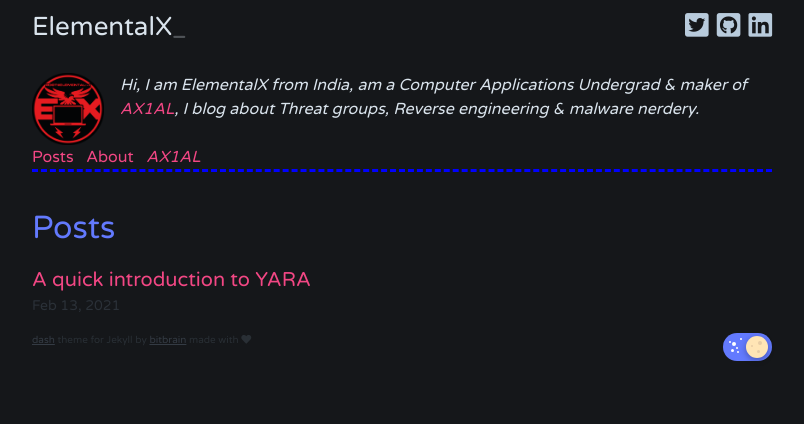
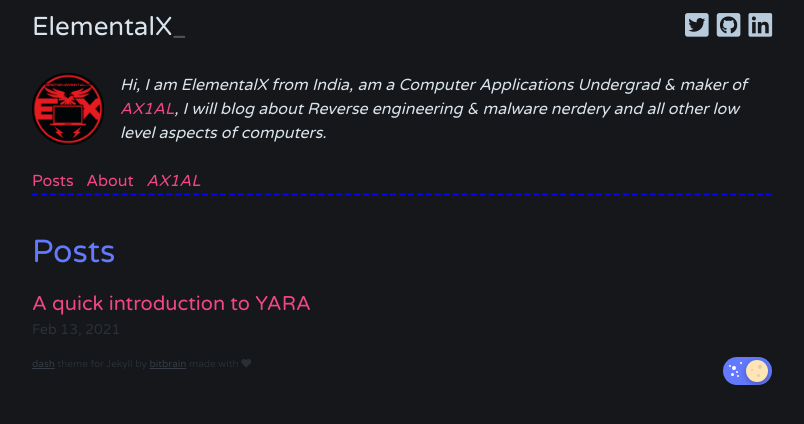
Before and after one commit to xelemental/xelemental.github.io, a Jekyll site: the page built from index.html, in a window 1280 px wide. Shown: the top 424 px of the page, without its empty margins (238-1042 px from the left). Built offline with Jekyll 4.4.1, drawn with Linux system fonts in a browser that asks for light colours; the list of posts is cut into pages by our own code.

Commit message:
Update _config.yml

```diff
--- a/_config.yml
+++ b/_config.yml
@@ -2,7 +2,7 @@ title: ElementalX
 author: Elemental
 email: xelemental@protonmail.ch
 description: > # this means to ignore newlines until "show_exerpts:"
-    Hi, I am ElementalX from India, am a Computer Applications Undergrad & maker of <a href="https://ax1al.com">AX1AL</a></li>, I blog about Threat groups, Reverse engineering & malware nerdery.
+    Hi, I am ElementalX from India, am a Computer Applications Undergrad & maker of <a href="https://ax1al.com">AX1AL</a></li>, I will blog about Reverse engineering & malware nerdery and all other low level aspects of computers.
 show_excerpts: false # set to true to show excerpts on the homepage
 
 paginate: 20
```
